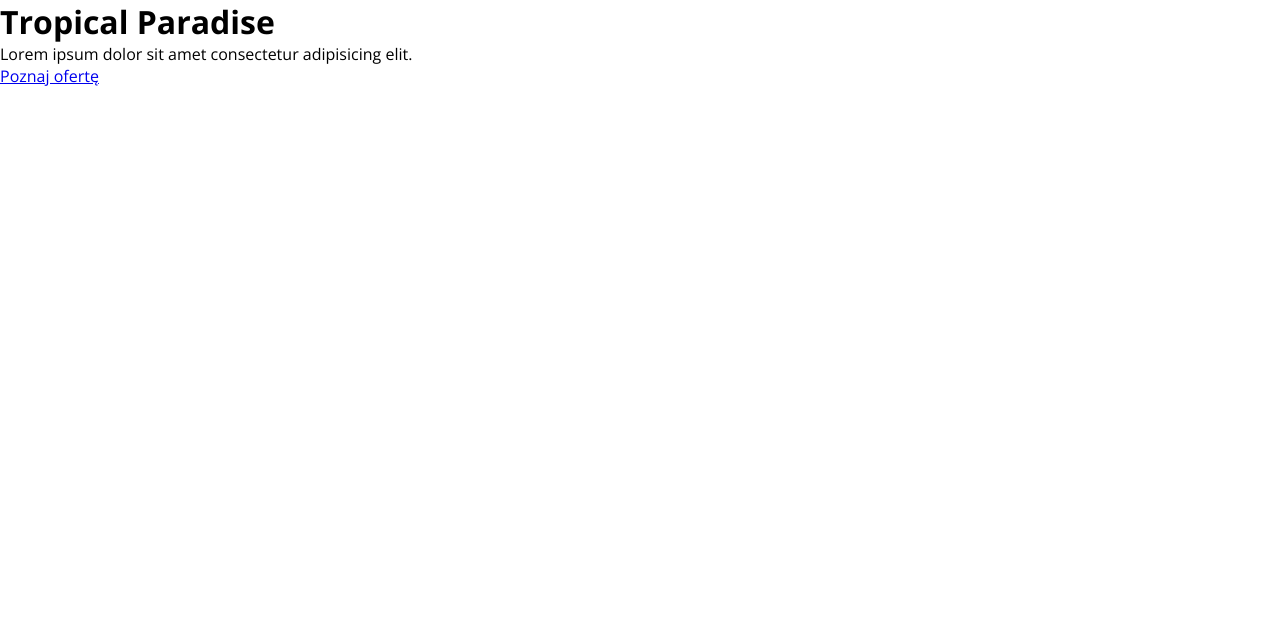
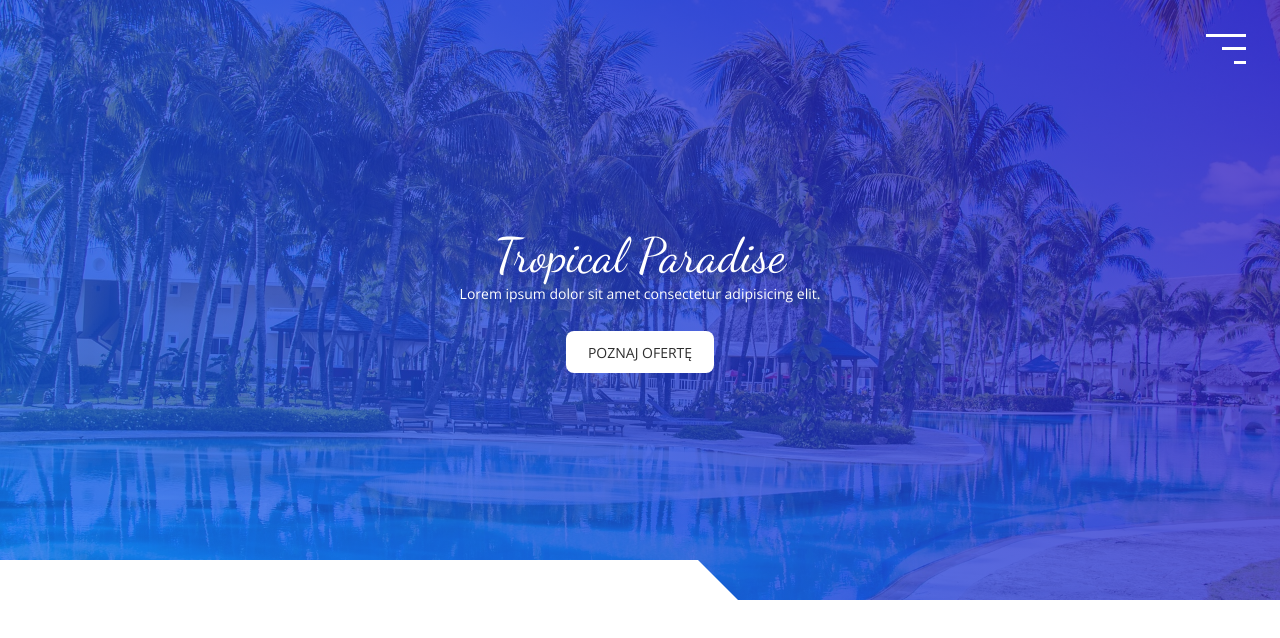
Before and after one commit to JacekSzulc23143/Strona_WWW_Flexbox, a plain HTML site: page index.html in a window 1280 px wide. Drawn offline with nearby package versions, Linux system fonts and the light colour scheme.

Commit message:
05. Header cz. 2

```diff
--- a/sass/main.scss
+++ b/sass/main.scss
@@ -61,3 +61,45 @@ body {
 		}
 	}
 }
+
+// HEADER
+.header {
+	position: relative;
+	display: flex;
+	justify-content: center;
+	align-items: center;
+	flex-direction: column;
+	padding: 2em;
+	height: 75vh;
+	text-align: center;
+	color: u.$pure-white;
+	@include u.heroImages("$gbImg");
+	background-attachment: scroll;
+
+	&__heading {
+		font-family: "Dancing Script", cursive;
+		font-size: 4.8rem;
+		font-weight: 300;
+	}
+
+	&__text {
+		font-size: 1.4rem;
+	}
+
+	&__btn {
+		margin-top: 2em;
+		padding: 0.8em 1.6em;
+		font-size: 1.4rem;
+		background: u.$pure-white;
+		border: none;
+		border-radius: 8px;
+		color: u.$dark;
+		text-decoration: none;
+		text-transform: uppercase;
+		cursor: pointer;
+
+		&::before {
+			background-color: u.$light-white;
+		}
+	}
+}
--- a/sass/utilities/_mixins.scss
+++ b/sass/utilities/_mixins.scss
@@ -8,3 +8,10 @@
 	background-color: c.$pure-white;
 	transition: width 0.3s;
 }
+
+@mixin heroImages($gbImg) {
+	background-image: c.$blue-gradient, url(../../img/header-big.jpg);
+	background-size: cover;
+	background-position: center;
+	background-attachment: fixed;
+}
```
Also changed, not shown: css/main.css, img/header-big.jpg (added), img/header-mini.jpg (added), 1 other file.
